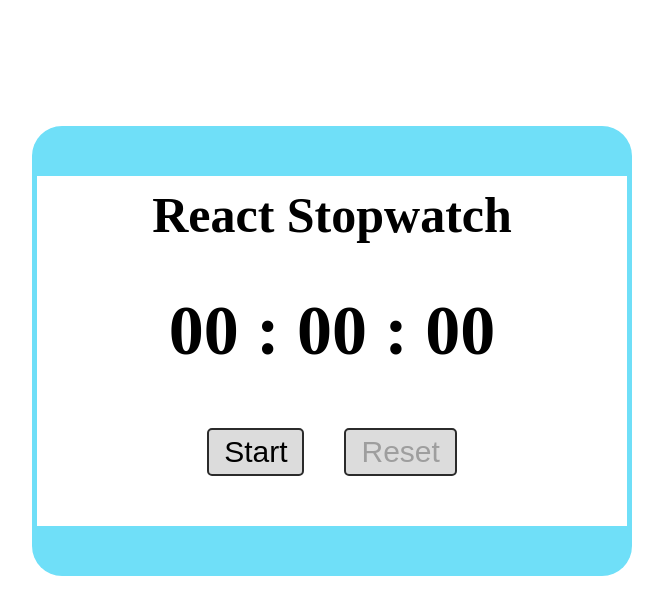
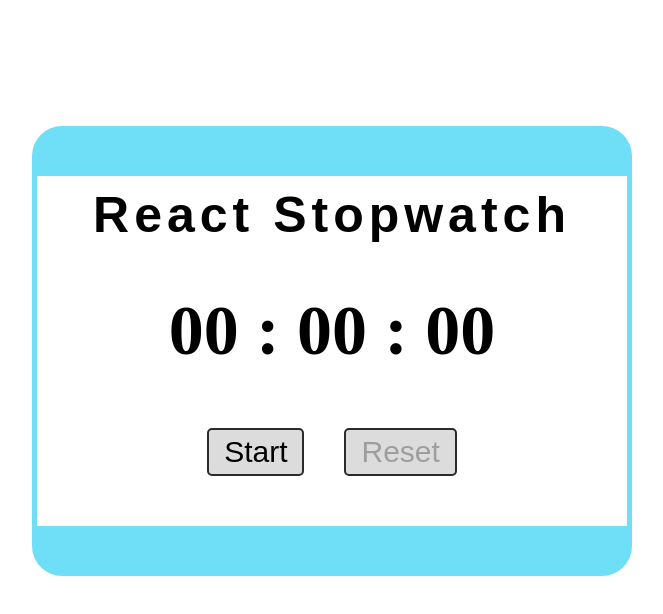
Before and after one commit to iamneo-production/caffbbedffddddbbedcfcdbadffbabbf, a React (Create React App) app in the folder reactapp/: page / in a window 1280 px wide. Shown: the top 614 px of the page, without its empty margins (308-971 px from the left). Built offline with nearby package versions, Linux system fonts and the light colour scheme.

Commit message:
Backup Commit

```diff
--- a/reactapp/src/components/Stopwatch/Stopwatch.css
+++ b/reactapp/src/components/Stopwatch/Stopwatch.css
@@ -19,6 +19,8 @@
 
 .head{
     font-size: 50px;
+    font-family:sans-serif;
+    letter-spacing: 5px;
     text-align: center;
     margin:10px;
 }
```
